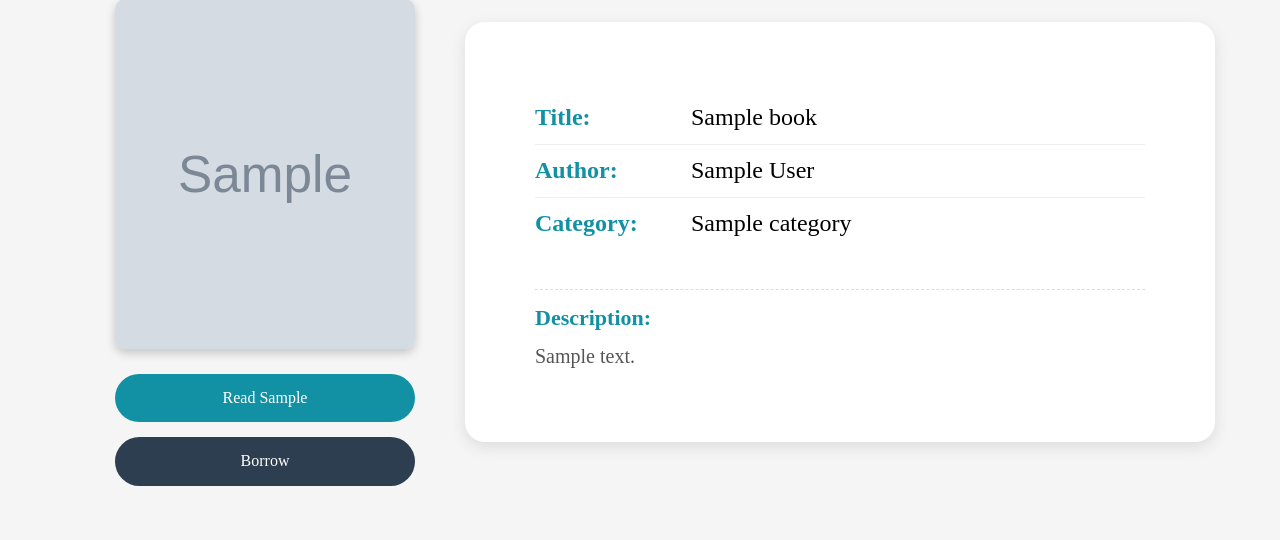
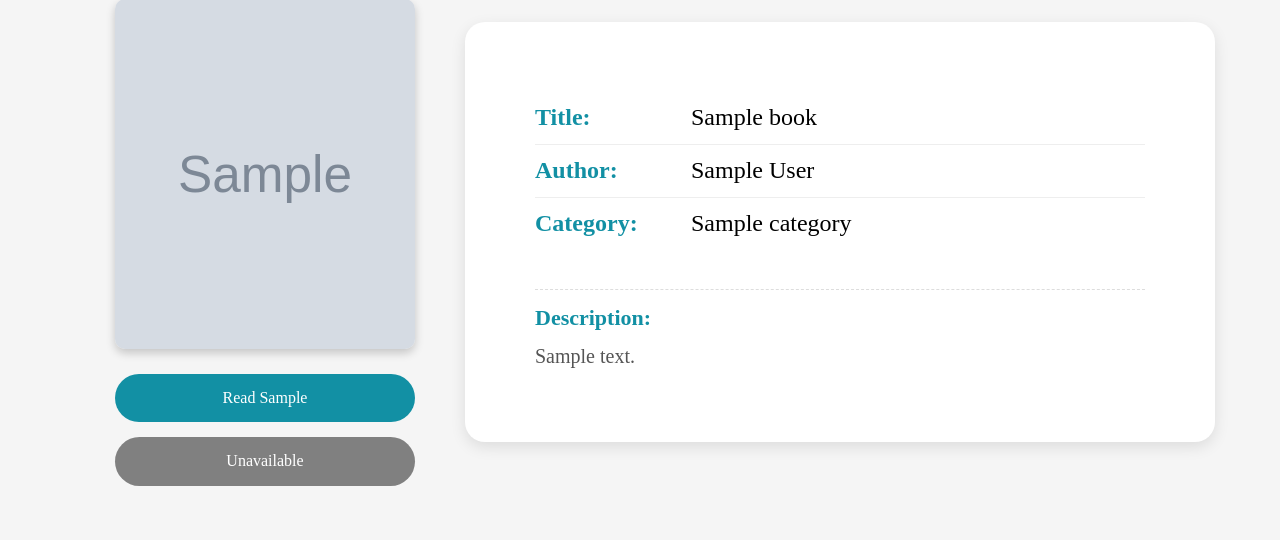
Before and after one commit to Menna107/Library_Website, a Django app: page /book/1/ in a window 1280 px wide. Shown: the part 171-711 px from the top of the page. Run offline with Django 5.2, Linux system fonts and the light colour scheme; tables that the repository leaves empty hold one stand-in row (values such as "Sample post"); grey boxes marked "Sample" are stand-in pictures; some libraries are stand-ins or nearby versions.

Commit message:
Update book-details.html

```diff
--- a/templates/book-details.html
+++ b/templates/book-details.html
@@ -36,10 +36,16 @@
             <img src="{{ book.image.url }} " alt="{{ book.title }} " class=".book-detail-image">
             <div class="button-group">
                 <button class="readSampleBtn">Read Sample</button>
-               <form method="post" action="{% url 'borrow_book' book.id %}">
-    {% csrf_token %}
-    <button type="submit" class="buyNowBtn">Borrow</button>
-</form>
+              <form method="post" action="{% url 'borrow_book' book.id %}">
+                {% csrf_token %}
+                {% if book.status == 'available' %}
+                <button type="submit" class="buyNowBtn">Borrow</button>
+                {% else %}
+                <button type="button" class="buyNowBtn" disabled style="background-color: gray; cursor: not-allowed;">
+                 Unavailable
+                </button>
+                {% endif %}
+            </form>
             </div>
         </div>
 
```
